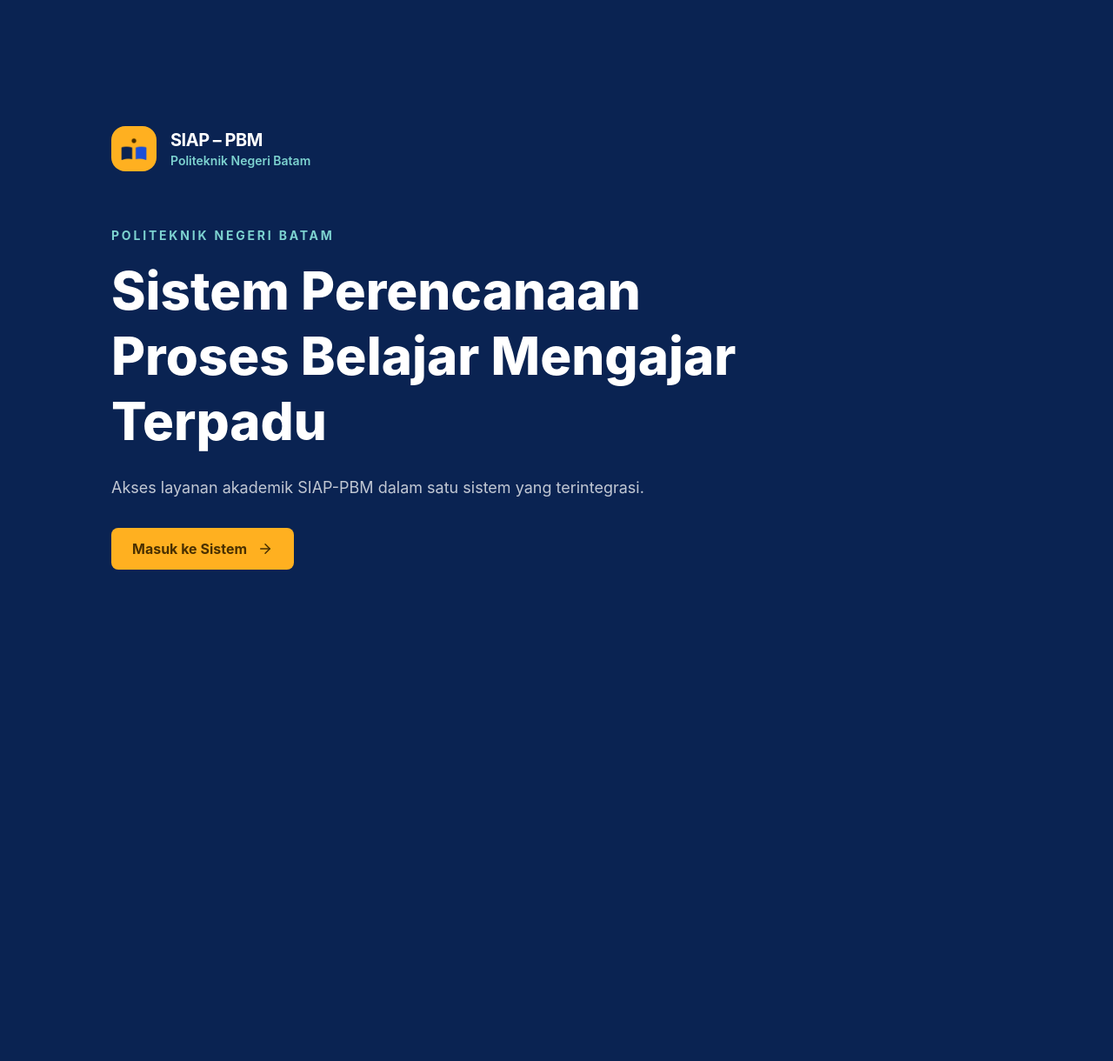
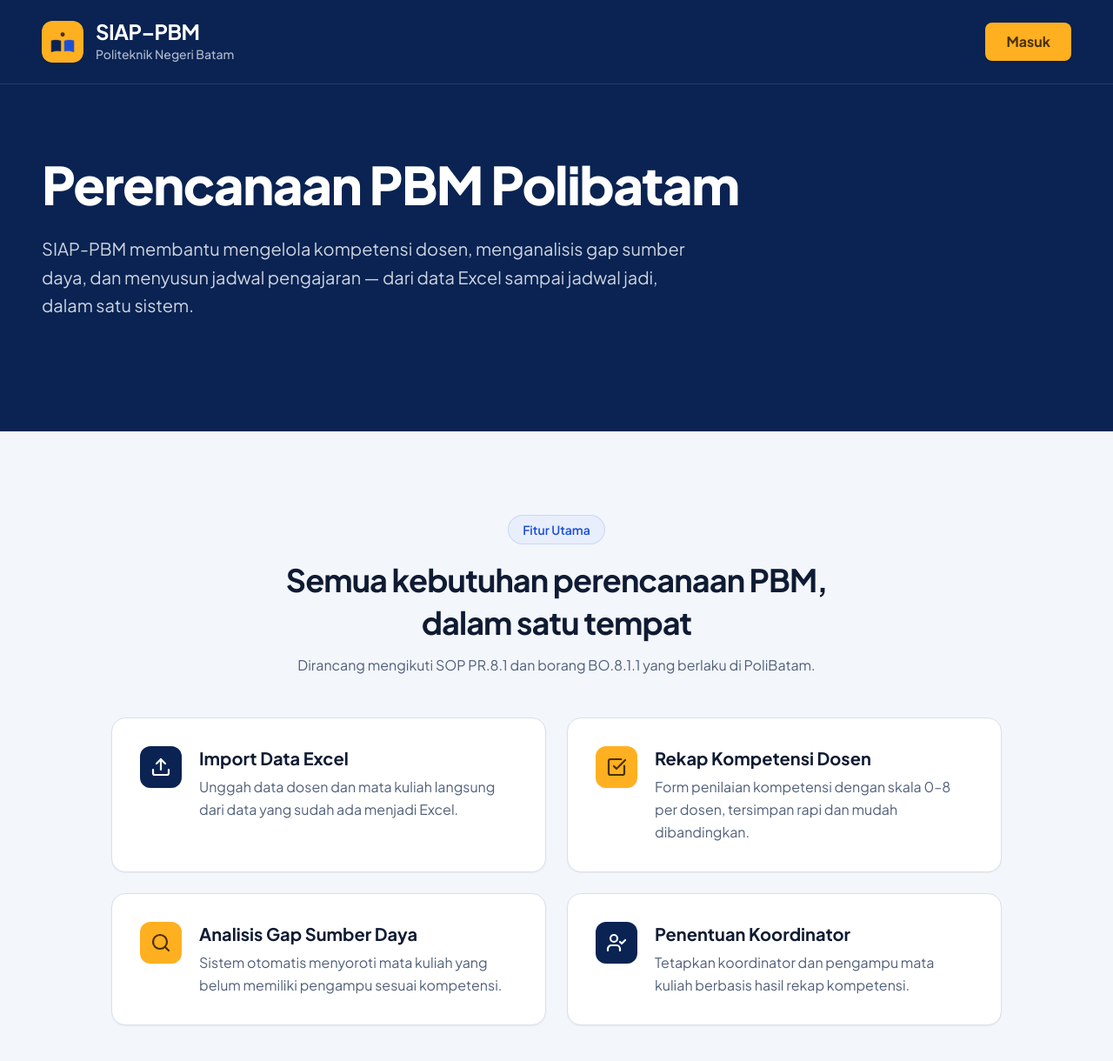
Before and after one commit to irenessarosidin62-commits/PBL-IF3A-05, a React (Vite) app: page / in a window 1280 px wide. Shown: the top 1220 px of the page at 87% size. Before the commit the page ends 800 px from the top, so only its background shows below. Built offline with nearby package versions, Linux system fonts and the light colour scheme.

Commit message:
feat: add landing page

```diff
--- a/index.html
+++ b/index.html
@@ -1,10 +1,13 @@
 <!doctype html>
-<html lang="en">
+<html lang="id">
   <head>
     <meta charset="UTF-8" />
     <link rel="icon" type="image/svg+xml" href="/favicon.svg" />
     <meta name="viewport" content="width=device-width, initial-scale=1.0" />
-    <title>temp-vite-app</title>
+    <title>SIAP-PBM — Politeknik Negeri Batam</title>
+    <link rel="preconnect" href="https://fonts.googleapis.com">
+    <link rel="preconnect" href="https://fonts.gstatic.com" crossorigin>
+    <link href="https://fonts.googleapis.com/css2?family=Plus+Jakarta+Sans:wght@400;500;600;700;800&display=swap" rel="stylesheet">
   </head>
   <body>
     <div id="root"></div>
--- a/src/index.css
+++ b/src/index.css
@@ -1,7 +1,8 @@
+@import url('https://fonts.googleapis.com/css2?family=Plus+Jakarta+Sans:wght@400;500;600;700;800&display=swap');
 @import "tailwindcss";
-@import url('https://fonts.googleapis.com/css2?family=Plus+Jakarta+Sans:wght@400;600;700;800&display=swap');
 
 @theme {
+  --font-sans: 'Plus Jakarta Sans', system-ui, -apple-system, sans-serif;
   --color-navy: #0A2352;
   --color-navy-deep: #071A3D;
   --color-royal-blue: #1B4FD8;
@@ -24,5 +25,9 @@
 
 body {
   font-family: 'Plus Jakarta Sans', system-ui, -apple-system, sans-serif;
-  @apply bg-navy text-ink antialiased;
+  background-color: var(--color-ice);
+  color: var(--color-ink);
+  margin: 0;
+  padding: 0;
+  -webkit-font-smoothing: antialiased;
 }
--- a/src/pages/Landing.jsx
+++ b/src/pages/Landing.jsx
@@ -1,44 +1,217 @@
 import React from 'react';
-import { ArrowRight } from 'lucide-react';
 import { Link } from 'react-router-dom';
+import { Upload, CheckSquare, Search, UserCheck } from 'lucide-react';
 import logo from '../assets/logo.png';
 
 const Landing = () => {
   return (
-    <main className="flex min-h-screen items-center justify-center bg-navy px-6 py-12 text-white">
-      <div className="w-full max-w-5xl">
-        <header className="mb-16 flex items-center gap-4">
+    <div className="min-h-screen bg-ice font-sans text-ink flex flex-col selection:bg-amber selection:text-amber-ink">
+      {/* Hero & Navigation Section */}
+      <div className="bg-navy text-white">
+        {/* Navbar */}
+        <div className="border-b border-white/10">
+          <header className="max-w-7xl mx-auto px-6 lg:px-12 py-6 flex items-center justify-between">
+            <div className="flex items-center gap-3.5">
               <img
                 src={logo}
-            alt="SIAP-PBM"
-            className="h-[52px] w-[52px] rounded-2xl object-contain"
+                alt="SIAP-PBM Logo"
+                className="h-10 w-10 sm:h-12 sm:w-12 rounded-xl object-contain shadow-sm"
               />
               <div>
-            <p className="text-xl font-bold tracking-tight">SIAP – PBM</p>
-            <p className="text-sm font-semibold text-[#7DD3D0]">Politeknik Negeri Batam</p>
-          </div>
-        </header>
-
-        <section className="max-w-3xl">
-          <p className="mb-4 text-sm font-bold uppercase tracking-[0.2em] text-[#7DD3D0]">
+                <h1 className="text-xl sm:text-2xl font-bold tracking-tight text-white leading-none">
+                  SIAP–PBM
+                </h1>
+                <p className="text-xs sm:text-sm font-medium text-line/80 mt-1">
                   Politeknik Negeri Batam
                 </p>
-          <h1 className="mb-6 text-4xl font-extrabold leading-tight sm:text-5xl lg:text-6xl">
-            Sistem Perencanaan Proses Belajar Mengajar Terpadu
-          </h1>
-          <p className="mb-8 max-w-2xl text-base leading-relaxed text-white/75 sm:text-lg">
-            Akses layanan akademik SIAP-PBM dalam satu sistem yang terintegrasi.
-          </p>
+              </div>
+            </div>
             <Link
               to="/login"
-            className="inline-flex items-center gap-3 rounded-lg bg-amber px-6 py-3 font-bold text-amber-ink transition-colors hover:bg-[#FFBA3D] focus:outline-none focus:ring-2 focus:ring-amber focus:ring-offset-2 focus:ring-offset-navy"
+              className="inline-flex items-center justify-center bg-amber text-amber-ink font-bold px-6 py-2.5 rounded-lg text-sm sm:text-base shadow-sm hover:bg-[#ffb936] transition-colors focus:outline-none focus:ring-2 focus:ring-amber focus:ring-offset-2 focus:ring-offset-navy"
             >
-            Masuk ke Sistem
-            <ArrowRight size={18} aria-hidden="true" />
+              Masuk
             </Link>
+          </header>
+        </div>
+
+        {/* Hero Banner */}
+        <section className="max-w-7xl mx-auto px-6 lg:px-12 pt-12 pb-20 sm:pt-16 sm:pb-28 lg:pt-20 lg:pb-32">
+          <div className="max-w-4xl">
+            <h2 className="text-3xl sm:text-5xl lg:text-6xl font-extrabold tracking-tight leading-[1.15] text-white">
+              Perencanaan PBM Polibatam
+            </h2>
+            <p className="mt-6 text-base sm:text-lg lg:text-xl text-slate-200/90 font-normal leading-relaxed max-w-3xl">
+              SIAP-PBM membantu mengelola kompetensi dosen, menganalisis gap sumber daya, dan menyusun jadwal pengajaran — dari data Excel sampai jadwal jadi, dalam satu sistem.
+            </p>
+          </div>
         </section>
       </div>
+
+      {/* Main Content Area */}
+      <main className="flex-1">
+        {/* Fitur Utama Section */}
+        <section id="fitur" className="bg-ice py-16 sm:py-24 px-6 lg:px-12">
+          <div className="max-w-5xl mx-auto">
+            {/* Section Header */}
+            <div className="text-center">
+              <span className="inline-flex items-center px-4 py-1.5 rounded-full bg-tint text-royal-blue text-xs sm:text-sm font-semibold border border-royal-blue/15">
+                Fitur Utama
+              </span>
+              <h2 className="mt-4 text-2xl sm:text-3xl lg:text-4xl font-bold text-ink tracking-tight max-w-2xl mx-auto leading-snug">
+                Semua kebutuhan perencanaan PBM, <br className="hidden sm:inline" />
+                dalam satu tempat
+              </h2>
+              <p className="mt-3 text-slate text-sm sm:text-base max-w-2xl mx-auto">
+                Dirancang mengikuti SOP PR.8.1 dan borang BO.8.1.1 yang berlaku di PoliBatam.
+              </p>
+            </div>
+
+            {/* Feature Cards Grid */}
+            <div className="grid grid-cols-1 md:grid-cols-2 gap-6 mt-12">
+              {/* Card 1 */}
+              <div className="bg-white border border-line rounded-2xl p-6 sm:p-8 shadow-xs hover:shadow-md transition-shadow duration-200 flex items-start gap-5">
+                <div className="w-12 h-12 rounded-xl bg-navy text-white flex items-center justify-center shrink-0 shadow-2xs">
+                  <Upload className="w-6 h-6 stroke-[2.2]" />
+                </div>
+                <div>
+                  <h3 className="text-lg sm:text-xl font-bold text-ink mb-1.5">
+                    Import Data Excel
+                  </h3>
+                  <p className="text-slate text-sm sm:text-base leading-relaxed">
+                    Unggah data dosen dan mata kuliah langsung dari data yang sudah ada menjadi Excel.
+                  </p>
+                </div>
+              </div>
+
+              {/* Card 2 */}
+              <div className="bg-white border border-line rounded-2xl p-6 sm:p-8 shadow-xs hover:shadow-md transition-shadow duration-200 flex items-start gap-5">
+                <div className="w-12 h-12 rounded-xl bg-amber text-amber-ink flex items-center justify-center shrink-0 shadow-2xs">
+                  <CheckSquare className="w-6 h-6 stroke-[2.2]" />
+                </div>
+                <div>
+                  <h3 className="text-lg sm:text-xl font-bold text-ink mb-1.5">
+                    Rekap Kompetensi Dosen
+                  </h3>
+                  <p className="text-slate text-sm sm:text-base leading-relaxed">
+                    Form penilaian kompetensi dengan skala 0–8 per dosen, tersimpan rapi dan mudah dibandingkan.
+                  </p>
+                </div>
+              </div>
+
+              {/* Card 3 */}
+              <div className="bg-white border border-line rounded-2xl p-6 sm:p-8 shadow-xs hover:shadow-md transition-shadow duration-200 flex items-start gap-5">
+                <div className="w-12 h-12 rounded-xl bg-amber text-amber-ink flex items-center justify-center shrink-0 shadow-2xs">
+                  <Search className="w-6 h-6 stroke-[2.2]" />
+                </div>
+                <div>
+                  <h3 className="text-lg sm:text-xl font-bold text-ink mb-1.5">
+                    Analisis Gap Sumber Daya
+                  </h3>
+                  <p className="text-slate text-sm sm:text-base leading-relaxed">
+                    Sistem otomatis menyoroti mata kuliah yang belum memiliki pengampu sesuai kompetensi.
+                  </p>
+                </div>
+              </div>
+
+              {/* Card 4 */}
+              <div className="bg-white border border-line rounded-2xl p-6 sm:p-8 shadow-xs hover:shadow-md transition-shadow duration-200 flex items-start gap-5">
+                <div className="w-12 h-12 rounded-xl bg-navy text-white flex items-center justify-center shrink-0 shadow-2xs">
+                  <UserCheck className="w-6 h-6 stroke-[2.2]" />
+                </div>
+                <div>
+                  <h3 className="text-lg sm:text-xl font-bold text-ink mb-1.5">
+                    Penentuan Koordinator
+                  </h3>
+                  <p className="text-slate text-sm sm:text-base leading-relaxed">
+                    Tetapkan koordinator dan pengampu mata kuliah berbasis hasil rekap kompetensi.
+                  </p>
+                </div>
+              </div>
+            </div>
+          </div>
+        </section>
+
+        {/* Section Support / About */}
+        <section id="tentang" className="bg-white py-16 sm:py-20 px-6 lg:px-12 border-t border-line/60">
+          <div className="max-w-5xl mx-auto">
+            <div className="border-l-4 sm:border-l-[6px] border-amber pl-6 sm:pl-8 py-1">
+              <h2 className="text-xl sm:text-2xl lg:text-3xl font-bold text-ink tracking-tight">
+                Mendukung Perencanaan PBM yang Lebih Terstruktur
+              </h2>
+              <p className="mt-4 text-slate text-sm sm:text-base lg:text-lg leading-relaxed max-w-4xl">
+                SIAP-PBM merupakan aplikasi yang dikembangkan sebagai bagian dari proyek Rekayasa Perangkat Lunak Lanjut, guna membantu program studi dalam merencanakan proses belajar mengajar secara lebih sistematis dan terdokumentasi.
+              </p>
+            </div>
+          </div>
+        </section>
       </main>
+
+      {/* Footer */}
+      <footer className="bg-navy-deep text-white pt-16 pb-8 px-6 lg:px-12">
+        <div className="max-w-7xl mx-auto">
+          <div className="grid grid-cols-1 md:grid-cols-12 gap-10 pb-12 border-b border-white/10">
+            {/* Branding Column */}
+            <div className="md:col-span-6 lg:col-span-6">
+              <div className="flex items-center gap-3.5">
+                <img
+                  src={logo}
+                  alt="SIAP-PBM Logo"
+                  className="h-10 w-10 rounded-xl object-contain bg-amber p-0.5"
+                />
+                <span className="text-xl font-bold tracking-tight text-white">
+                  SIAP – PBM
+                </span>
+              </div>
+              <p className="mt-4 text-slate-300 text-sm leading-relaxed max-w-md">
+                Sistem Informasi Perencanaan PBM — dikembangkan untuk mendukung perencanaan proses belajar mengajar di Politeknik Negeri Batam.
+              </p>
+            </div>
+
+            {/* Menu Links Column */}
+            <div className="md:col-span-3 lg:col-span-3">
+              <h4 className="text-xs font-extrabold tracking-wider text-white uppercase mb-4">
+                MENU
+              </h4>
+              <ul className="space-y-2.5 text-sm">
+                <li>
+                  <a href="#fitur" className="text-slate-300 hover:text-white transition-colors">
+                    Fitur
+                  </a>
+                </li>
+                <li>
+                  <a href="#tentang" className="text-slate-300 hover:text-white transition-colors">
+                    Tentang
+                  </a>
+                </li>
+              </ul>
+            </div>
+
+            {/* Contact Column */}
+            <div className="md:col-span-3 lg:col-span-3">
+              <h4 className="text-xs font-extrabold tracking-wider text-white uppercase mb-4">
+                KONTAK
+              </h4>
+              <p className="text-slate-300 text-sm leading-relaxed mb-2.5">
+                Jl. Ahmad Yani, Batam Kota, Kepulauan Riau
+              </p>
+              <p className="text-slate-300 text-sm">
+                Email:{' '}
+                <a href="mailto:siap-pbm@polibatam.ac.id" className="hover:text-white transition-colors underline decoration-white/30 underline-offset-4">
+                  siap-pbm@polibatam.ac.id
+                </a>
+              </p>
+            </div>
+          </div>
+
+          {/* Sub-footer Copyright */}
+          <div className="pt-6 flex flex-col sm:flex-row items-center justify-between text-xs text-slate-400 gap-3">
+            <p>© 2025 Politeknik Negeri Batam • SIAP-PBM</p>
+            <p>Pusat Data dan Informasi Polibatam</p>
+          </div>
+        </div>
+      </footer>
+    </div>
   );
 };
 
```
Lines whose indentation alone changed are shown as unchanged.
